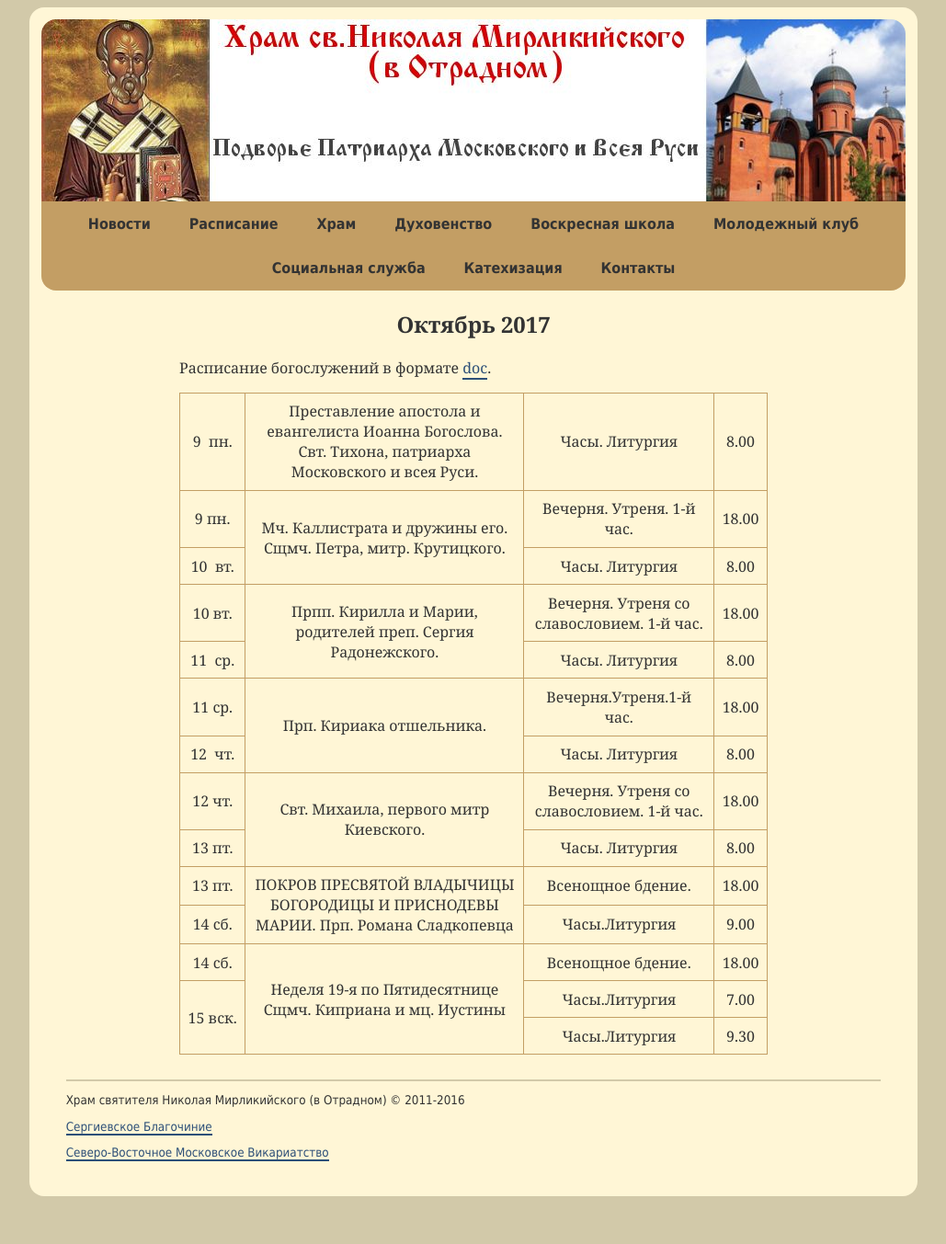
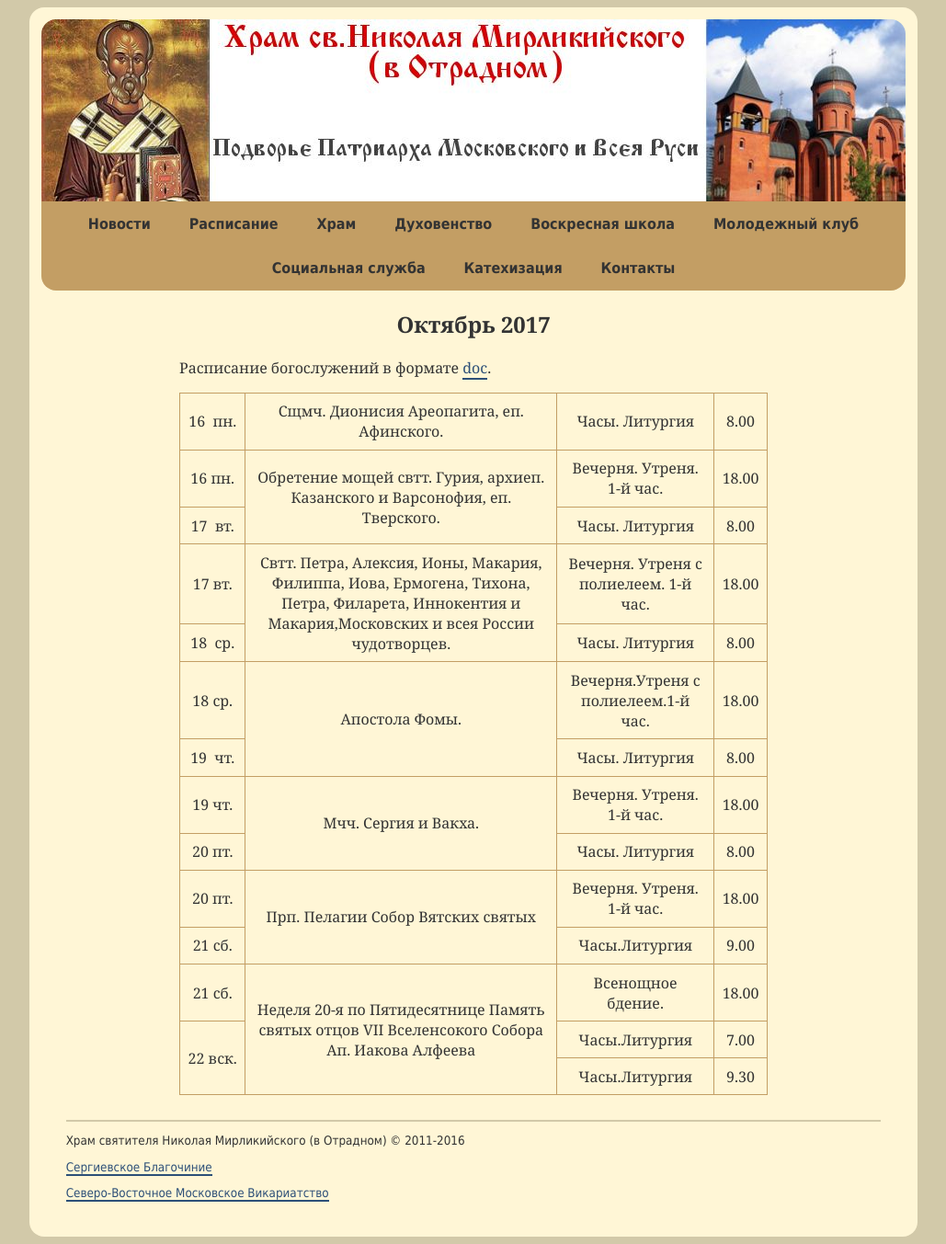
Before and after one commit to hramotradnoe/hramotradnoe.github.io, a Jekyll site: the page built from schedule/index.html, in a window 1280 px wide. Shown: the whole page at 92% size, without its empty margins (125-1154 px from the left). Built offline with Jekyll 4.4.1, drawn with Linux system fonts in a browser that asks for light colours; before the commit the page ends 1309 px from its top, so only the background shows below that.

Commit message:
Update schedule.yml

```diff
--- a/_data/schedule.yml
+++ b/_data/schedule.yml
@@ -1,59 +1,59 @@
 period: Октябрь 2017
 link: "https://docs.google.com/document/d/17LMfpCz71EsBbmxwTFctCGEV6x20EP5gcxc9xYEmCvQ/edit"
 timetable:
- - description : "Преставление апостола и евангелиста Иоанна Богослова. Свт. Тихона, патриарха Московского и всея Руси."
+ - description : "Сщмч. Дионисия Ареопагита, еп. Афинского."
    services    :
-      - day   : 9&nbsp; пн.
+      - day   : 16&nbsp; пн.
         time  : '8.00'
         title : "Часы. Литургия"
- - description : "Мч. Каллистрата и дружины его. Сщмч. Петра, митр. Крутицкого."
+ - description : "Обретение мощей свтт. Гурия, архиеп. Казанского и Варсонофия, еп. Тверского."
    services    :
-      - day   : 9&nbsp;пн.
+      - day   : 16&nbsp;пн.
         time  : '18.00'
         title : "Вечерня. Утреня. 1-й час."
-      - day   : 10&nbsp; вт.
+      - day   : 17&nbsp; вт.
         time  : '8.00'
         title : "Часы.  Литургия"
- - description : "Прпп. Кирилла и Марии, родителей преп. Сергия Радонежского."
+ - description : "Свтт. Петра, Алексия, Ионы, Макария, Филиппа, Иова, Ермогена, Тихона, Петра, Филарета, Иннокентия и Макария,Московских и всея России чудотворцев."
    services    :
-      - day   : 10&nbsp;вт.
+      - day   : 17&nbsp;вт.
         time  : '18.00'
-        title : "Вечерня. Утреня со славословием. 1-й час."
-      - day   : 11&nbsp; ср.
+        title : "Вечерня. Утреня с полиелеем. 1-й час."
+      - day   : 18&nbsp; ср.
         time  : '8.00'
         title : "Часы. Литургия"
- - description : "Прп. Кириака отшельника. "
+ - description : "Апостола Фомы. "
    services    :
-      - day   : 11&nbsp;ср.
+      - day   : 18&nbsp;ср.
         time  : '18.00'
-        title : "Вечерня.Утреня.1-й час."
-      - day   : 12&nbsp; чт.
+        title : "Вечерня.Утреня с полиелеем.1-й час."
+      - day   : 19&nbsp; чт.
         time  : '8.00'
         title : "Часы. Литургия"
- - description : "Свт. Михаила, первого митр Киевского. "
+ - description : " Мчч. Сергия и Вакха. "
    services    :
-      - day   : 12&nbsp;чт.
+      - day   : 19&nbsp;чт.
         time  : '18.00'
-        title : "Вечерня. Утреня со славословием. 1-й час."
-      - day   : 13&nbsp;пт.
+        title : "Вечерня. Утреня. 1-й час."
+      - day   : 20&nbsp;пт.
         time  : '8.00'
         title : "Часы. Литургия"
- - description : "ПОКРОВ ПРЕСВЯТОЙ ВЛАДЫЧИЦЫ БОГОРОДИЦЫ И ПРИСНОДЕВЫ МАРИИ. Прп. Романа Сладкопевца"
+ - description : "Прп. Пелагии Собор Вятских святых"
    services    :
-      - day   : 13&nbsp;пт.
+      - day   : 20&nbsp;пт.
+        time  : '18.00'
+        title : "Вечерня. Утреня. 1-й час."
+      - day   : 21&nbsp;сб.
+        time  : '9.00'
+        title : "Часы.Литургия"
+ - description : "Неделя 20-я по Пятидесятнице Память святых отцов VII Вселенсокого Собора Ап. Иакова Алфеева"
+   services    :
+      - day   : 21&nbsp;сб.
         time  : '18.00'
         title : "Всенощное бдение."
-      - day   : 14&nbsp;сб.
-        time  : '9.00'
-        title : "Часы.Литургия"
- - description : "Неделя 19-я по Пятидесятнице Сщмч. Киприана и мц. Иустины"
-   services    :
-      - day   : 14&nbsp;сб.
-        time  : '18.00'
-        title : "Всенощное бдение."
-      - day   : 15&nbsp;вск.
+      - day   : 22&nbsp;вск.
         time  : '7.00'
         title : "Часы.Литургия"
-      - day   : 15&nbsp;вск.
+      - day   : 22&nbsp;вск.
         time  : '9.30'
         title : "Часы.Литургия"
```
